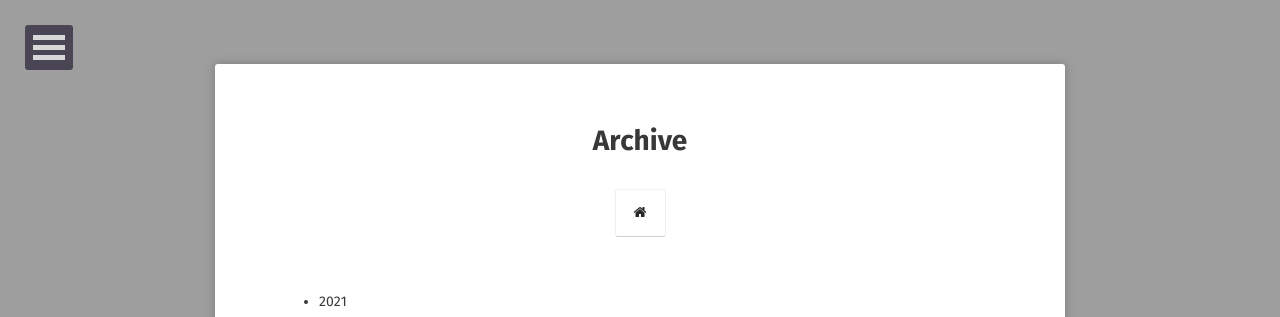
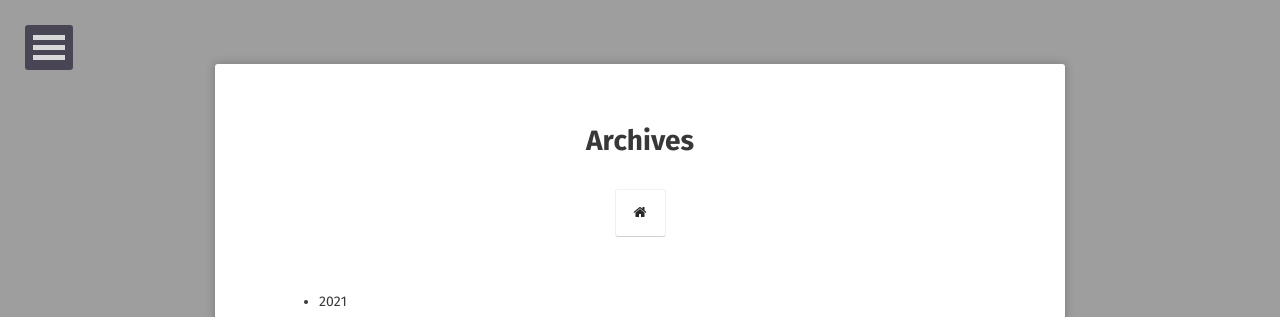
Before and after one commit to hieuhdh/deuteri, a Jekyll site: the page built from archives/index.md, in a window 1280 px wide. Shown: the top 317 px of the page. Built offline with Jekyll 4.4.1, drawn with Linux system fonts in a browser that asks for light colours; some web fonts are replaced.

Commit message:
fix something

```diff
--- a/_data/navigation.yml
+++ b/_data/navigation.yml
@@ -9,8 +9,8 @@
 - title: Projects
   url: /projects/
 
-- title: Archive
-  url: /archive/
+- title: Archives
+  url: /archives/
 
 # - title: About
 #   url: /about/
--- a/archives/index.md
+++ b/archives/index.md
@@ -1,6 +1,6 @@
 ---
 layout: archive
-title: Archive
+title: Archives
 excerpt: "Archive of something that I have written in the past time"
 comments: false
 ---
```
